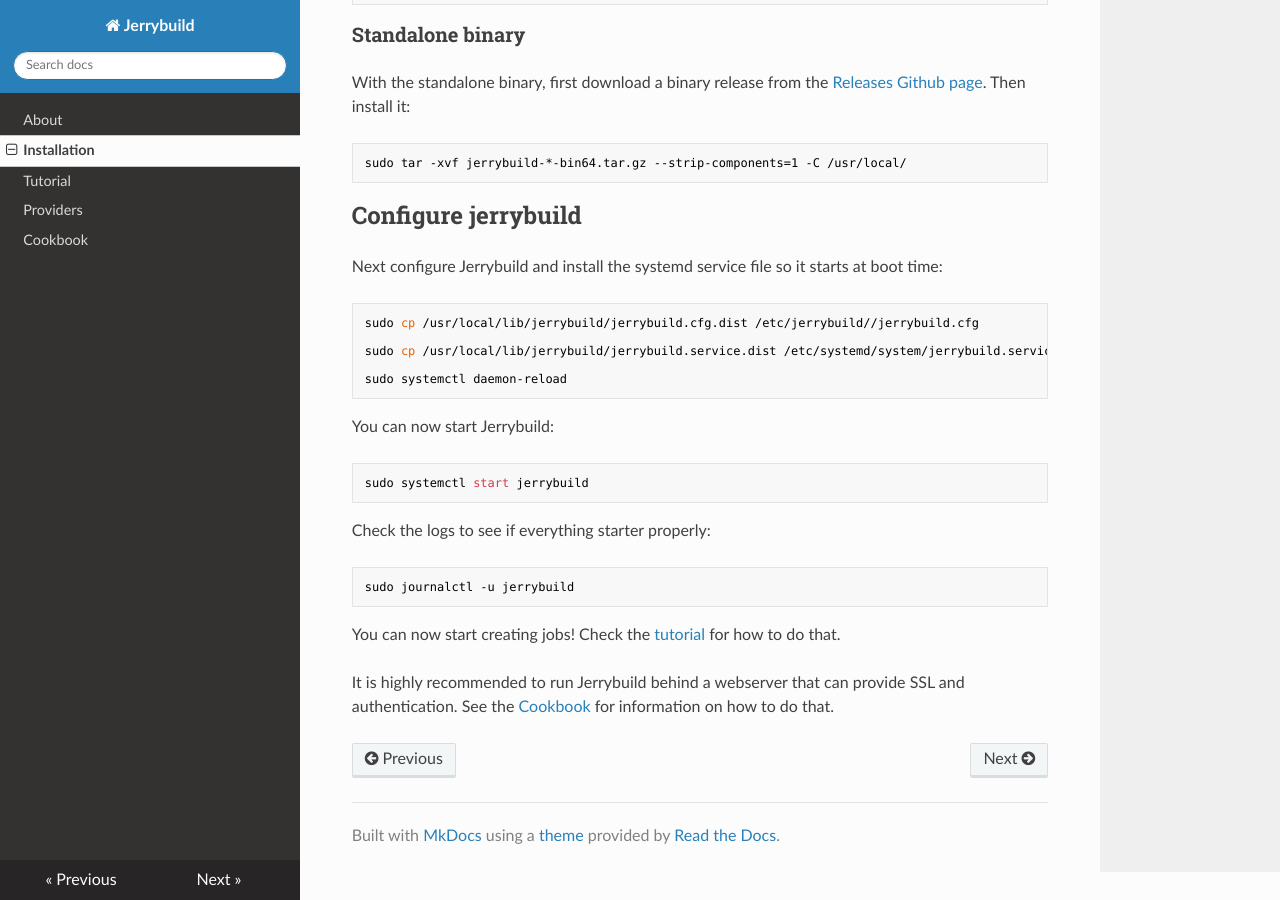
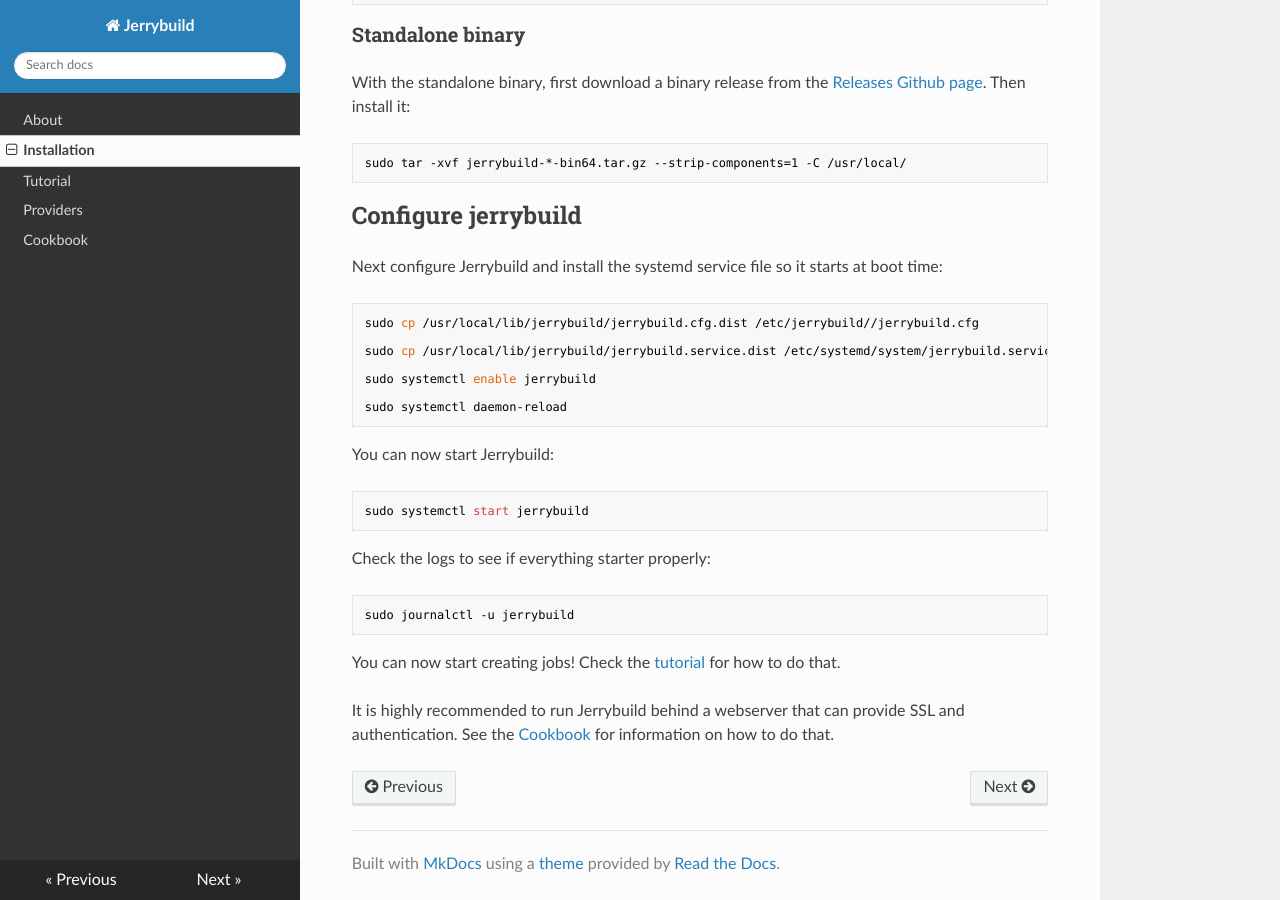
Before and after one commit to fboender/jerrybuild, an MkDocs documentation site: the page built from docs/installation.md, in a window 1280 px wide and 900 px high, scrolled down 1286 px. Built offline with MkDocs 1.6.1, drawn with Linux system fonts in a browser that asks for light colours; nearby versions of some CDN libraries.

Commit message:
Installation instructions: enable on boot added

```diff
--- a/docs/installation.md
+++ b/docs/installation.md
@@ -71,6 +71,8 @@
 
     sudo cp /usr/local/lib/jerrybuild/jerrybuild.service.dist /etc/systemd/system/jerrybuild.service
 
+    sudo systemctl enable jerrybuild
+
     sudo systemctl daemon-reload
 
 
```
